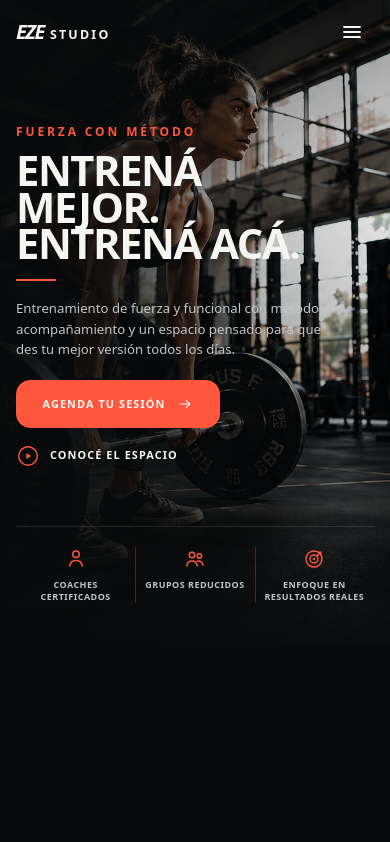
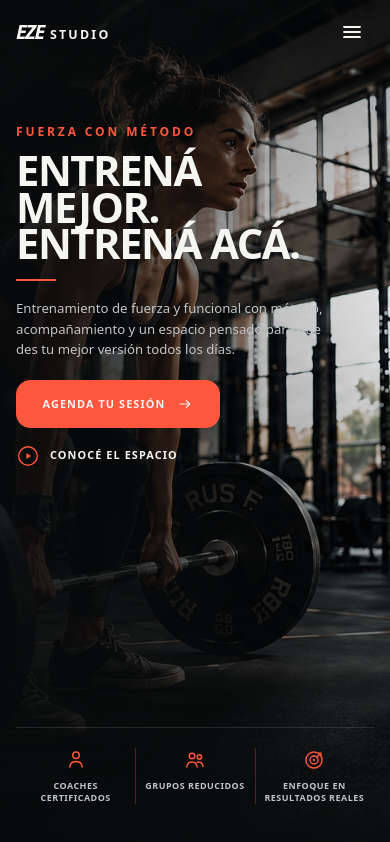
Before and after one commit to ezexgonzalez/eze-demo-gimnasio, a React (Vite) app: page / in a window 390 px wide. Built offline with nearby package versions, Linux system fonts and the light colour scheme.

Commit message:
mobile hero viewport fix

```diff
--- a/src/components/sections/HeroSection.jsx
+++ b/src/components/sections/HeroSection.jsx
@@ -18,7 +18,7 @@ export function HeroSection() {
 
   return (
     <section
-      className="relative isolate h-[clamp(620px,165vw,760px)] overflow-hidden bg-[var(--theme-background)] lg:h-[100svh] lg:min-h-[760px]"
+      className="relative isolate flex min-h-[100dvh] flex-col overflow-hidden bg-[var(--theme-background)] lg:block lg:h-[100svh] lg:min-h-[760px]"
       id="inicio"
     >
       <img
@@ -31,7 +31,7 @@ export function HeroSection() {
       <div className="absolute inset-0 -z-20 bg-[linear-gradient(90deg,rgba(8,10,11,.90)_0%,rgba(8,10,11,.72)_32%,rgba(8,10,11,.18)_68%,rgba(8,10,11,.04)_100%)] lg:bg-[linear-gradient(90deg,rgba(8,10,11,.96)_0%,rgba(8,10,11,.88)_25%,rgba(8,10,11,.50)_48%,rgba(8,10,11,.08)_68%,rgba(8,10,11,0)_100%)]" />
       <div className="absolute inset-0 -z-10 bg-[linear-gradient(180deg,rgba(8,10,11,.38)_0%,rgba(8,10,11,.04)_34%,rgba(8,10,11,.18)_62%,rgba(8,10,11,.92)_100%)] lg:bg-[linear-gradient(180deg,rgba(8,10,11,0)_0%,rgba(8,10,11,0)_65%,rgba(8,10,11,.42)_82%,rgba(8,10,11,.90)_100%)]" />
 
-      <Container className="flex h-full max-w-[90rem] flex-col px-4 pb-6 pt-[7.75rem] sm:px-6 lg:px-12 lg:pb-14 lg:pt-[10.75rem]">
+      <Container className="relative z-10 flex max-w-[90rem] flex-1 flex-col px-4 pb-6 pt-[7.75rem] sm:px-6 lg:static lg:z-auto lg:h-full lg:px-12 lg:pb-14 lg:pt-[10.75rem]">
         <div className="max-w-[36rem] lg:max-w-[42rem]">
           <Eyebrow className="mb-3 lg:mb-[1.0625rem]">{hero.eyebrow}</Eyebrow>
           <h1 className="max-w-[21rem] text-[clamp(2.6rem,10.7vw,4.5rem)] font-black uppercase leading-[0.88] tracking-[-0.035em] text-[var(--theme-text)] lg:max-w-none lg:text-[clamp(4.75rem,5.55vw,5.125rem)] lg:leading-[0.90]">
```
